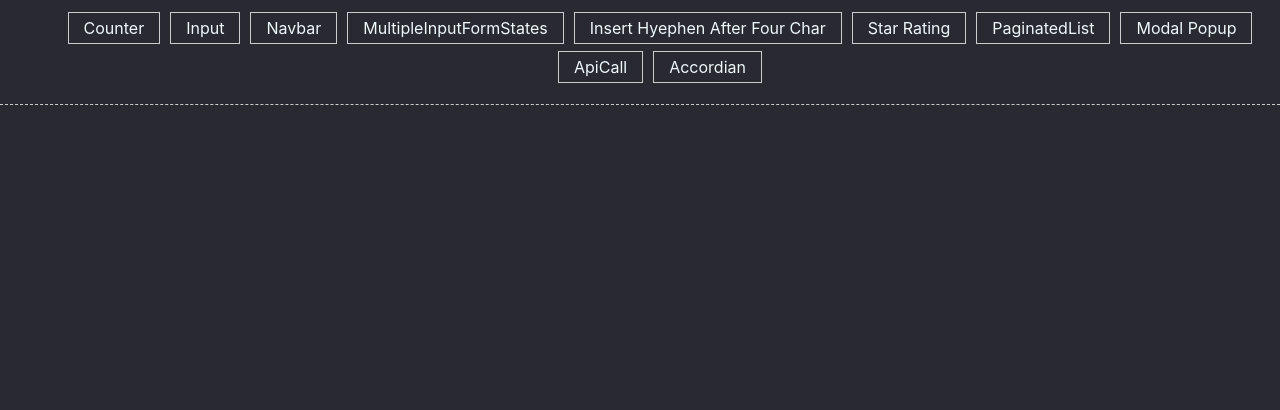
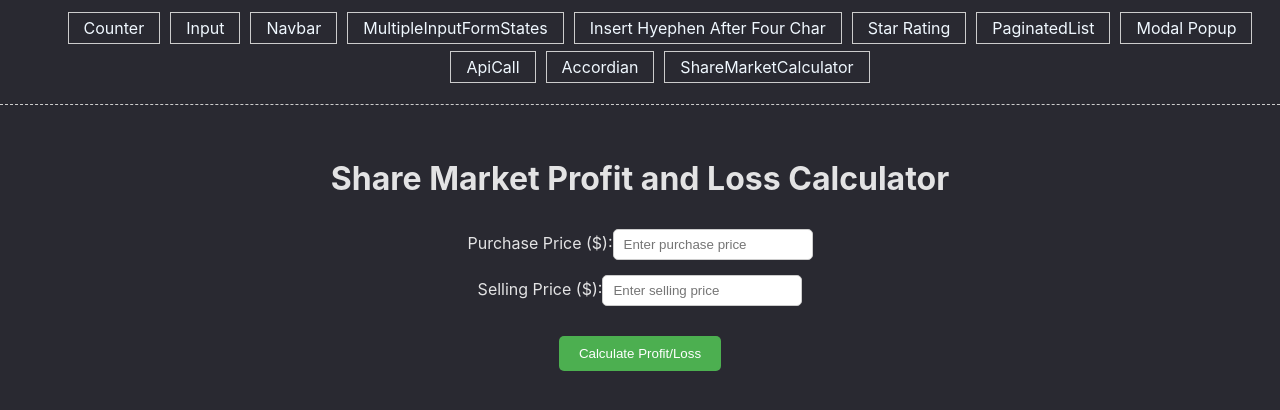
Before and after one commit to codesupports/React-app-function-wise, a React (Vite) app in the folder react-app-learning/: page /Profit-Loss in a window 1280 px wide. Shown: the top 410 px of the page. Built offline with nearby package versions, Linux system fonts and the light colour scheme.

Commit message:
new file add

```diff
--- a/react-app-learning/src/components/Home.jsx
+++ b/react-app-learning/src/components/Home.jsx
@@ -11,6 +11,7 @@ import PaginatedList from './PaginatedList'
 import Modal from './Modal'
 import ApiCall from './ApiCall'
 import Accordian from './Accordian'
+import ShareMarketCalculator from './ShareMarketCalculator '
 
 
 
@@ -51,6 +52,8 @@ const Home = () => {
                             <li><Link to="/ModalPopup" onClick={openModal}>Modal Popup </Link></li>
                             <li><Link to="/ApiCall" >ApiCall </Link></li>
                             <li><Link to="/Accordian" >Accordian </Link></li>
+                            <li><Link to="/Profit-Loss" >ShareMarketCalculator </Link></li>
+
 
                         </ul>
                     </nav>
@@ -67,8 +70,7 @@ const Home = () => {
                         <Route path="/ModalPopup" element={<Modal isOpen={isModalOpen} onClose={closeModal} />} />
                         <Route path="/ApiCall" element={<ApiCall />} />
                         <Route path="/Accordian" element={<Accordian />} />
-
-
+                        <Route path="/Profit-Loss" element={<ShareMarketCalculator/>} />
 
                     </Routes>
                 </div>
--- /dev/null
+++ b/react-app-learning/src/components/ShareMarketCalculator .jsx
@@ -0,0 +1,73 @@
+import React, { useState } from 'react'
+import './styles/sharemarket.css'
+const ShareMarketCalculator  = () => {
+
+const [purchasePrice, setPurchasePrice] = useState('');
+const [sellingPrice, setSellingPrice] = useState('');
+const [result, setResult] = useState(null);
+const [error, setError] = useState('');
+
+const calculateProfitLoss = () => {
+  setError(''); // Reset error state on each calculation attempt
+
+  // Validate if both fields have values and are positive numbers
+  if (!purchasePrice || !sellingPrice) {
+    setError('Please fill in both prices.');
+    return;
+  }
+  if (isNaN(purchasePrice) || isNaN(sellingPrice)) {
+    setError('Please enter valid numbers.');
+    return;
+  }
+
+  const purchase = parseFloat(purchasePrice);
+  const selling = parseFloat(sellingPrice);
+
+  // Calculate profit/loss
+  const profitLoss = selling - purchase;
+  const profitPercentage = ((profitLoss / purchase) * 100).toFixed(2);
+
+  // Set result based on whether there's profit or loss
+  if (profitLoss > 0) {
+    setResult(`Profit: $${profitLoss.toFixed(2)} (${profitPercentage}%)`);
+  } else if (profitLoss < 0) {
+    setResult(`Loss: $${Math.abs(profitLoss).toFixed(2)} (${Math.abs(profitPercentage)}%)`);
+  } else {
+    setResult('No Profit or Loss');
+  }
+};
+  return (
+    <div className="calculator">
+      <h1>Share Market Profit and Loss Calculator</h1>
+
+      <div className="inputs">
+        <div>
+          <label>Purchase Price ($):</label>
+          <input
+            type="number"
+            value={purchasePrice}
+            onChange={(e) => setPurchasePrice(e.target.value)}
+            placeholder="Enter purchase price"
+          />
+        </div>
+
+        <div>
+          <label>Selling Price ($):</label>
+          <input
+            type="number"
+            value={sellingPrice}
+            onChange={(e) => setSellingPrice(e.target.value)}
+            placeholder="Enter selling price"
+          />
+        </div>
+      </div>
+
+      <button onClick={calculateProfitLoss}>Calculate Profit/Loss</button>
+
+      {error && <p className="error">{error}</p>}
+      {result && <p className="result">{result}</p>}
+    </div>
+  )
+}
+
+export default ShareMarketCalculator
--- /dev/null
+++ b/react-app-learning/src/components/styles/sharemarket.css
@@ -0,0 +1,39 @@
+.calculator {
+    text-align: center;
+    margin-top: 50px;
+  }
+
+  .inputs {
+    margin-bottom: 20px;
+  }
+
+  input {
+    padding: 8px;
+    margin-top: 5px;
+    margin-bottom: 10px;
+    width: 200px;
+    border-radius: 5px;
+  }
+
+  button {
+    padding: 10px 20px;
+    background-color: #4CAF50;
+    color: white;
+    border: none;
+    border-radius: 5px;
+    cursor: pointer;
+  }
+
+  button:hover {
+    background-color: #45a049;
+  }
+
+  .error {
+    color: red;
+  }
+
+  .result {
+    font-size: 18px;
+    font-weight: bold;
+    margin-top: 20px;
+  }
```
